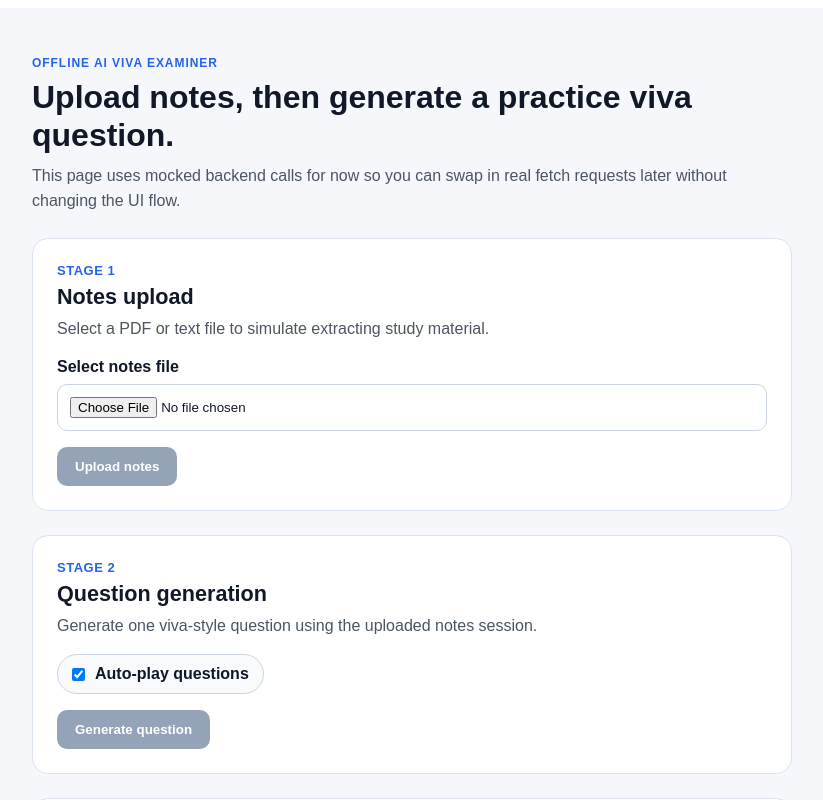
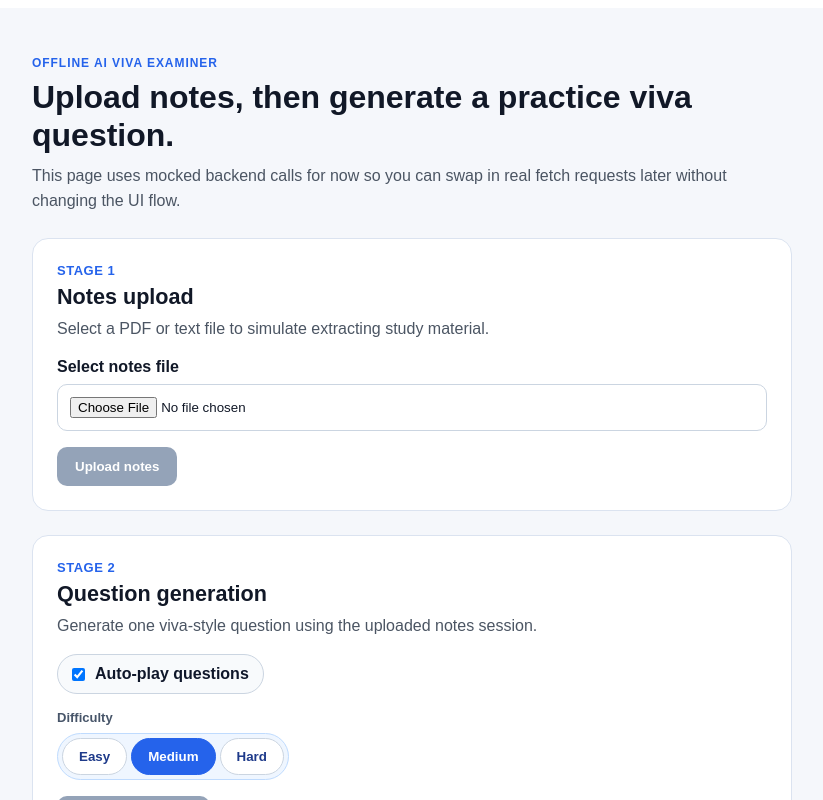
Before and after one commit to HackIndiaXYZ/vibe-coding-hackathon-2026-power-surge-20, a Next.js app in the folder frontend/: page / in a window 1280 px wide. Shown: the top 800 px of the page, without its empty margins (228-1051 px from the left). Built offline with nearby package versions, Linux system fonts and the light colour scheme.

Commit message:
difficulty selector

```diff
--- a/frontend/app/page.js
+++ b/frontend/app/page.js
@@ -17,7 +17,7 @@ async function mockUploadNotes(file) {
   return response.json();
 }
 
-async function mockGenerateQuestion(session_id) {
+async function mockGenerateQuestion(session_id, difficulty) {
   const response = await fetch("http://localhost:8000/generate-question", {
     method: "POST",
     headers: {
@@ -25,7 +25,7 @@ async function mockGenerateQuestion(session_id) {
     },
     body: JSON.stringify({
       session_id: session_id,
-      difficulty: "easy",
+      difficulty,
     }),
   });
 
@@ -66,8 +66,8 @@ async function uploadNotes(file) {
   return mockUploadNotes(file);
 }
 
-async function generateQuestion(sessionId) {
-  return mockGenerateQuestion(sessionId);
+async function generateQuestion(sessionId, difficulty) {
+  return mockGenerateQuestion(sessionId, difficulty);
 }
 
 async function evaluateAnswer(
@@ -91,6 +91,7 @@ export default function Home() {
   const [pendingFollowup, setPendingFollowup] = useState(null);
   const [isCurrentQuestionFollowup, setIsCurrentQuestionFollowup] =
     useState(false);
+  const [selectedDifficulty, setSelectedDifficulty] = useState("medium");
   const [answerText, setAnswerText] = useState("");
   const [evaluationResult, setEvaluationResult] = useState(null);
   const [autoPlay, setAutoPlay] = useState(true);
@@ -229,7 +230,10 @@ export default function Home() {
     setEvaluationResult(null);
 
     try {
-      const result = await generateQuestion(uploadResult.session_id);
+      const result = await generateQuestion(
+        uploadResult.session_id,
+        selectedDifficulty
+      );
       setQuestionResult(result);
       setIsCurrentQuestionFollowup(false);
       if (autoPlay) {
@@ -416,6 +420,11 @@ export default function Home() {
     : pendingFollowup
       ? "linear-gradient(135deg, #7c3aed, #ea580c)"
       : "#0f766e";
+  const difficultyOptions = [
+    { label: "Easy", value: "easy" },
+    { label: "Medium", value: "medium" },
+    { label: "Hard", value: "hard" },
+  ];
   const scoreCardStyles =
     evaluationResult?.score != null
       ? evaluationResult.score < 4
@@ -685,6 +694,59 @@ export default function Home() {
                 ) : null}
               </div>
             </div>
+
+          {!pendingFollowup ? (
+            <div style={{ display: "grid", gap: 8 }}>
+              <span
+                style={{
+                  fontSize: 13,
+                  fontWeight: 700,
+                  color: "#475569",
+                }}
+              >
+                Difficulty
+              </span>
+              <div
+                style={{
+                  display: "inline-flex",
+                  alignItems: "stretch",
+                  padding: 4,
+                  borderRadius: 999,
+                  border: "1px solid #bfdbfe",
+                  background: "#eff6ff",
+                  width: "fit-content",
+                  gap: 4,
+                }}
+              >
+                {difficultyOptions.map((option) => {
+                  const isSelected = selectedDifficulty === option.value;
+
+                  return (
+                    <button
+                      key={option.value}
+                      type="button"
+                      onClick={() => setSelectedDifficulty(option.value)}
+                      style={{
+                        padding: "10px 16px",
+                        borderRadius: 999,
+                        border: isSelected
+                          ? "1px solid #2563eb"
+                          : "1px solid #cbd5e1",
+                        background: isSelected ? "#2563eb" : "#ffffff",
+                        color: isSelected ? "#ffffff" : "#1e3a8a",
+                        fontWeight: isSelected ? 800 : 700,
+                        cursor: "pointer",
+                        transition:
+                          "background 0.2s ease, color 0.2s ease, border-color 0.2s ease",
+                      }}
+                    >
+                      {option.label}
+                    </button>
+                  );
+                })}
+              </div>
+            </div>
+          ) : null}
 
           <div style={{ display: "flex", flexWrap: "wrap", gap: 12 }}>
             <button
```
